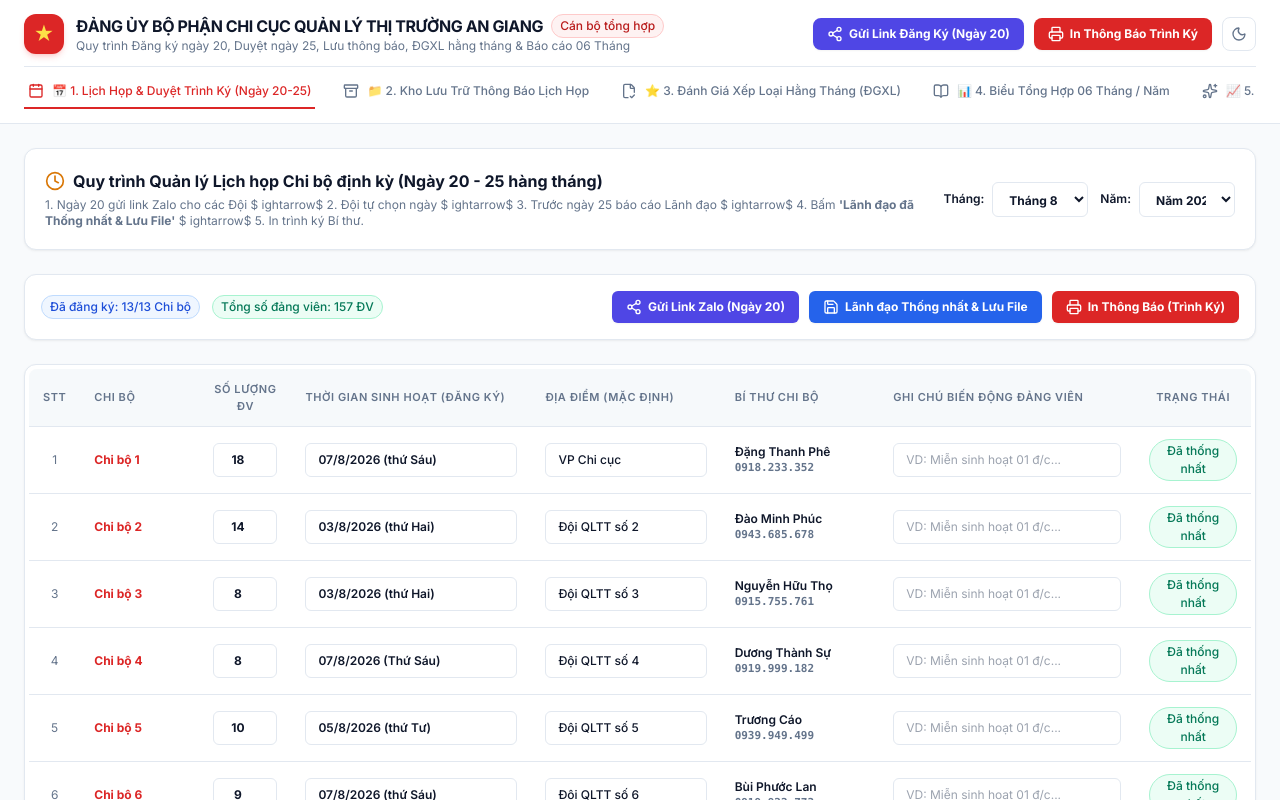
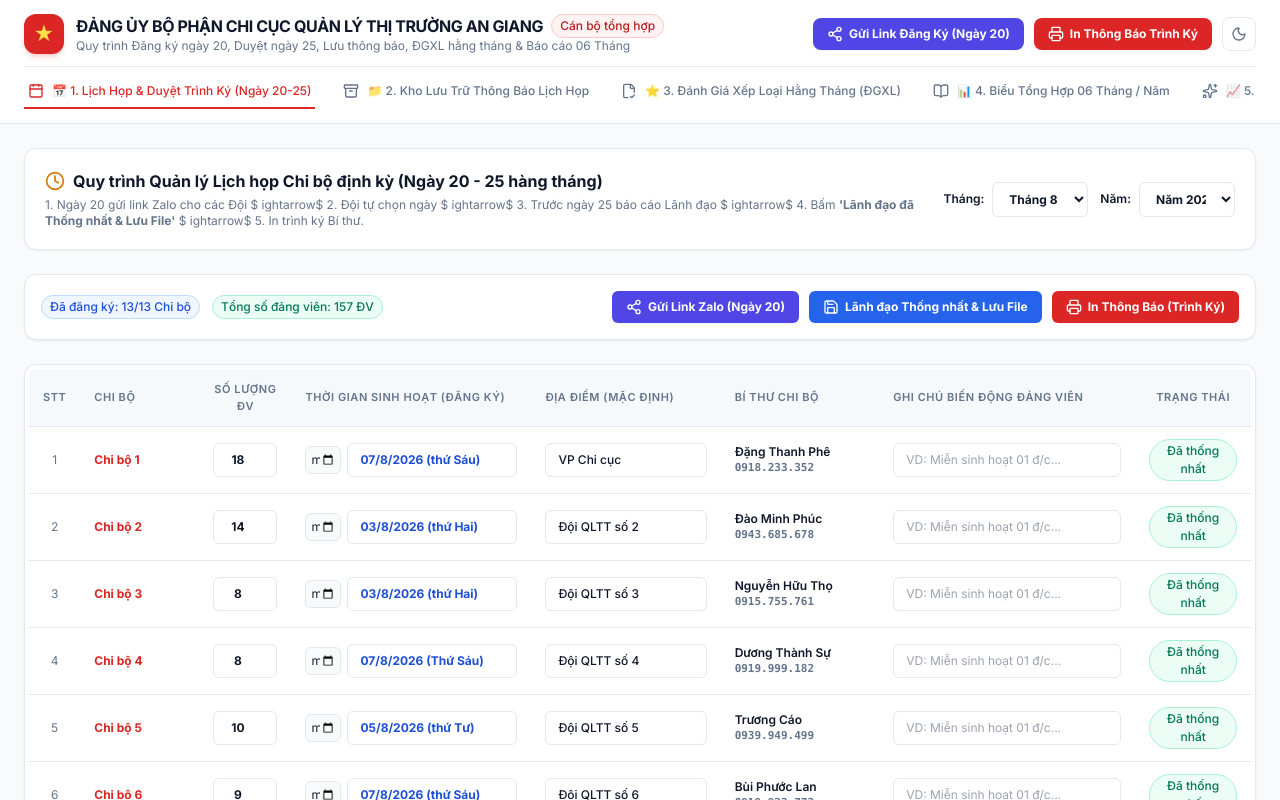
Before and after one commit to chinhanqltt-maker/quan-ly-dang-vien, a React (Vite) app: page / in a window 1280 px wide. Shown: the top 800 px of the page. Built offline with nearby package versions, Linux system fonts and the light colour scheme.

Commit message:
Bo sung o chon ngay tu dong nhay ra thu cho 13 chi bo

```diff
--- a/src/App.jsx
+++ b/src/App.jsx
@@ -771,13 +771,30 @@ ightarrow$ 5. In trình ký Bí thư.
                             />
                           </td>
                           <td>
-                            <input
-                              type="text"
-                              placeholder="VD: 07/8/2026 (thứ Sáu)"
-                              value={item.thoiGian === 'Chưa đăng ký' ? '' : item.thoiGian}
-                              onChange={(e) => handleUpdateSchedule(item.chiBoId, 'thoiGian', e.target.value)}
-                              className="text-xs font-semibold"
-                            />
+                            <div className="flex items-center gap-1.5">
+                              <input
+                                type="date"
+                                onChange={(e) => {
+                                  if (e.target.value) {
+                                    const [yyyy, mm, dd] = e.target.value.split('-');
+                                    const d = new Date(e.target.value);
+                                    const days = ['Chủ Nhật', 'thứ Hai', 'thứ Ba', 'thứ Tư', 'thứ Năm', 'thứ Sáu', 'thứ Bảy'];
+                                    const dow = days[d.getDay()];
+                                    const formatted = `${dd}/${mm}/${yyyy} (${dow})`;
+                                    handleUpdateSchedule(item.chiBoId, 'thoiGian', formatted);
+                                  }
+                                }}
+                                className="w-9 px-1 py-1 text-xs cursor-pointer bg-slate-50 dark:bg-slate-800"
+                                title="Bấm vào để chọn ngày trên lịch (tự động hiện Thứ)"
+                              />
+                              <input
+                                type="text"
+                                placeholder="Chọn lịch hoặc nhập: 07/8/2026 (thứ Sáu)"
+                                value={item.thoiGian === 'Chưa đăng ký' ? '' : item.thoiGian}
+                                onChange={(e) => handleUpdateSchedule(item.chiBoId, 'thoiGian', e.target.value)}
+                                className="flex-1 text-xs font-bold text-blue-700 dark:text-blue-300"
+                              />
+                            </div>
                           </td>
                           <td>
                             <input
```
